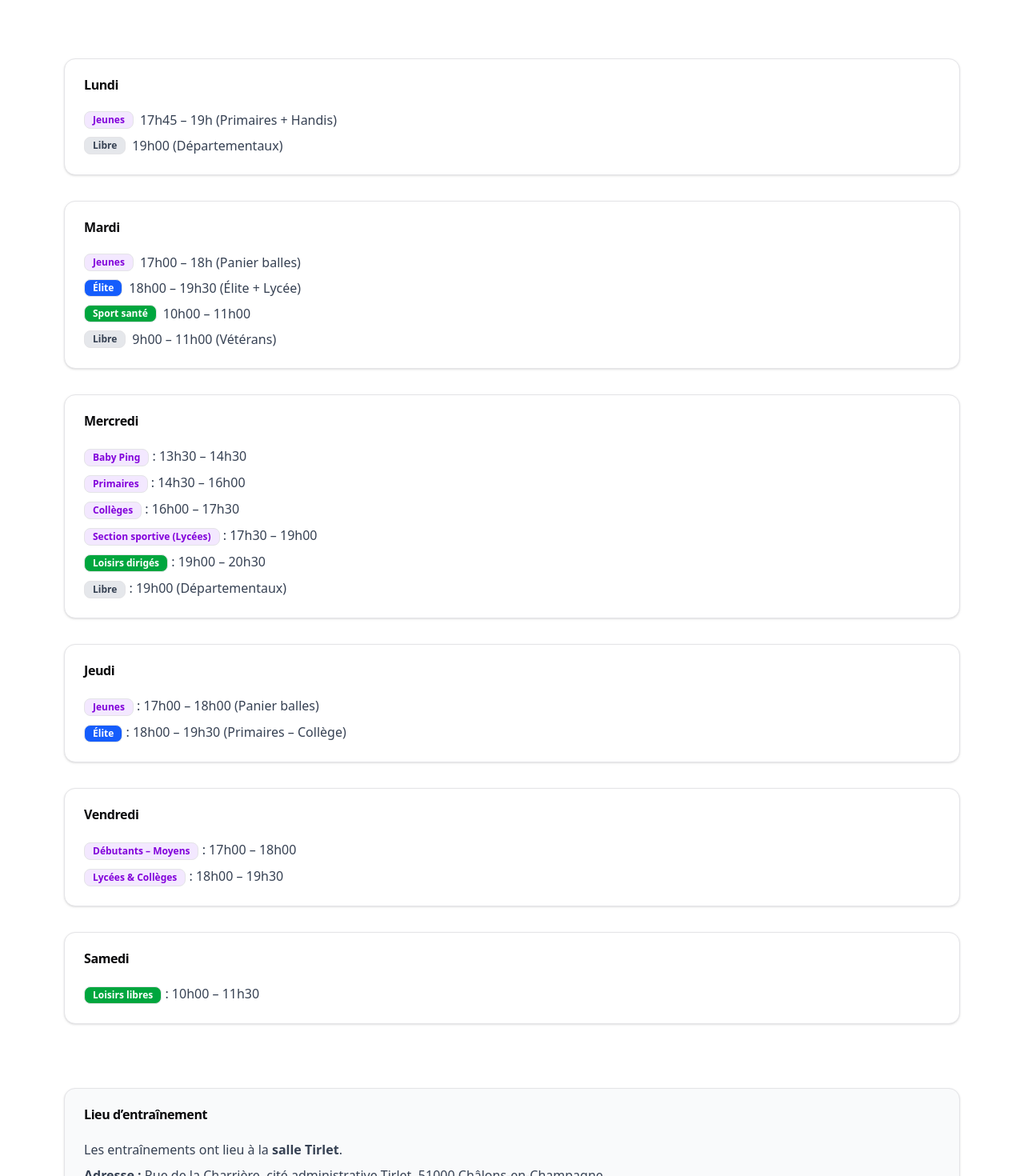
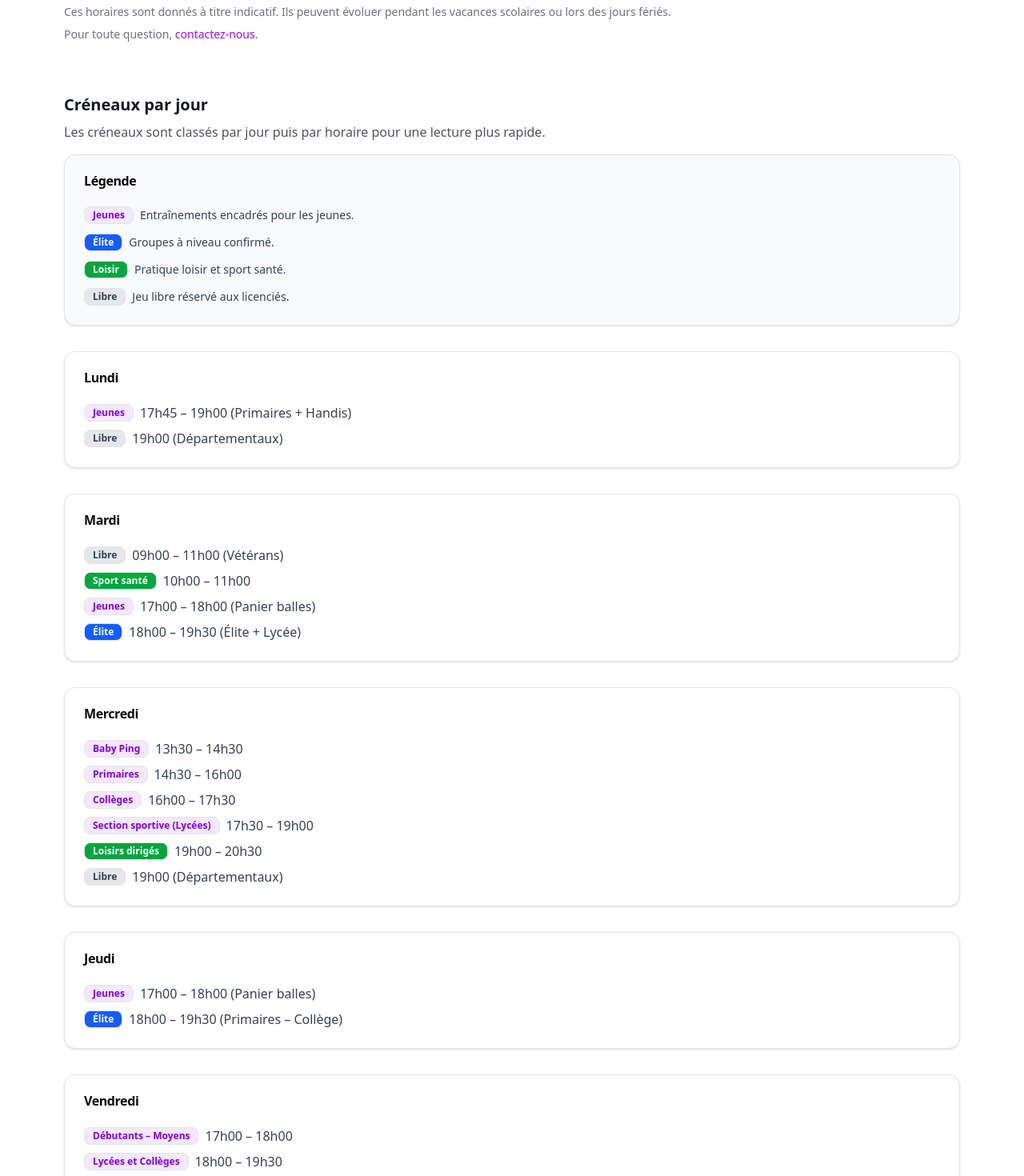
Before and after one commit to jesared/club-cctt, a Next.js app: page /horaires in a window 1280 px wide. Shown: the part 240-1710 px from the top of the page at 80% size. Built offline with nearby package versions, Linux system fonts and the light colour scheme.

Commit message:
Ameliorer la page horaires

```diff
--- a/app/horaires/page.tsx
+++ b/app/horaires/page.tsx
@@ -1,35 +1,84 @@
 import { Badge } from "@/components/ui/badge";
 import { Card, CardContent, CardHeader, CardTitle } from "@/components/ui/card";
+import Link from "next/link";
 
 export default function HorairesPage() {
   return (
-    <div className="max-w-6xl mx-auto px-4 py-16 space-y-20">
+    <div className="max-w-6xl mx-auto px-4 py-16 space-y-16">
       {/* TITRE */}
-      <header>
+      <header className="space-y-3">
         <h1 className="text-4xl font-bold mb-4">Horaires d’entraînement</h1>
         <p className="text-gray-600 max-w-3xl">
           Retrouvez ci-dessous l’ensemble des créneaux d’entraînement du
           Châlons-en-Champagne Tennis de Table.
         </p>
+        <div className="text-sm text-gray-500 max-w-3xl space-y-2">
+          <p>
+            Ces horaires sont donnés à titre indicatif. Ils peuvent évoluer
+            pendant les vacances scolaires ou lors des jours fériés.
+          </p>
+          <p>
+            Pour toute question,{" "}
+            <Link className="text-purple-600 hover:underline" href="/contact">
+              contactez-nous
+            </Link>
+            .
+          </p>
+        </div>
       </header>
 
       {/* HORAIRES PAR JOUR */}
       <section className="space-y-8">
+        <div className="grid gap-4 lg:grid-cols-[2fr,1fr]">
+          <div className="text-gray-600">
+            <h2 className="text-xl font-semibold text-gray-900">
+              Créneaux par jour
+            </h2>
+            <p className="mt-2">
+              Les créneaux sont classés par jour puis par horaire pour une
+              lecture plus rapide.
+            </p>
+          </div>
+          <Card className="bg-gray-50">
+            <CardHeader>
+              <CardTitle>Légende</CardTitle>
+            </CardHeader>
+            <CardContent className="space-y-3 text-sm text-gray-700">
+              <div className="flex items-center gap-2">
+                <Badge variant={"jeunes"}>Jeunes</Badge>
+                <span>Entraînements encadrés pour les jeunes.</span>
+              </div>
+              <div className="flex items-center gap-2">
+                <Badge variant={"elite"}>Élite</Badge>
+                <span>Groupes à niveau confirmé.</span>
+              </div>
+              <div className="flex items-center gap-2">
+                <Badge variant={"loisir"}>Loisir</Badge>
+                <span>Pratique loisir et sport santé.</span>
+              </div>
+              <div className="flex items-center gap-2">
+                <Badge variant={"libre"}>Libre</Badge>
+                <span>Jeu libre réservé aux licenciés.</span>
+              </div>
+            </CardContent>
+          </Card>
+        </div>
         {/* LUNDI */}
         <Card>
           <CardHeader>
             <CardTitle>Lundi</CardTitle>
           </CardHeader>
-          <CardContent className="space-y-2 text-gray-700">
-            <p className="flex items-center gap-2">
-              <Badge variant={"jeunes"}>Jeunes</Badge>
-              <span>17h45 – 19h (Primaires + Handis)</span>
-            </p>
-
-            <p className="flex items-center gap-2">
-              <Badge variant={"libre"}>Libre</Badge>
-              <span>19h00 (Départementaux)</span>
-            </p>
+          <CardContent className="text-gray-700">
+            <ul className="space-y-2">
+              <li className="flex items-center gap-2">
+                <Badge variant={"jeunes"}>Jeunes</Badge>
+                <span>17h45 – 19h00 (Primaires + Handis)</span>
+              </li>
+              <li className="flex items-center gap-2">
+                <Badge variant={"libre"}>Libre</Badge>
+                <span>19h00 (Départementaux)</span>
+              </li>
+            </ul>
           </CardContent>
         </Card>
 
@@ -38,25 +87,25 @@ export default function HorairesPage() {
           <CardHeader>
             <CardTitle>Mardi</CardTitle>
           </CardHeader>
-          <CardContent className="space-y-2 text-gray-700">
-            <p className="flex items-center gap-2">
-              <Badge variant={"jeunes"}>Jeunes</Badge> 17h00 – 18h (Panier
-              balles)
-            </p>
-            <p className="flex items-center gap-2">
-              <Badge variant={"elite"}>Élite</Badge>
-              <span>18h00 – 19h30 (Élite + Lycée)</span>
-            </p>
-
-            <p className="flex items-center gap-2">
-              <Badge variant={"loisir"}>Sport santé</Badge>
-              <span>10h00 – 11h00</span>
-            </p>
-
-            <p className="flex items-center gap-2">
-              <Badge variant={"libre"}>Libre</Badge>
-              <span>9h00 – 11h00 (Vétérans)</span>
-            </p>
+          <CardContent className="text-gray-700">
+            <ul className="space-y-2">
+              <li className="flex items-center gap-2">
+                <Badge variant={"libre"}>Libre</Badge>
+                <span>09h00 – 11h00 (Vétérans)</span>
+              </li>
+              <li className="flex items-center gap-2">
+                <Badge variant={"loisir"}>Sport santé</Badge>
+                <span>10h00 – 11h00</span>
+              </li>
+              <li className="flex items-center gap-2">
+                <Badge variant={"jeunes"}>Jeunes</Badge>
+                <span>17h00 – 18h00 (Panier balles)</span>
+              </li>
+              <li className="flex items-center gap-2">
+                <Badge variant={"elite"}>Élite</Badge>
+                <span>18h00 – 19h30 (Élite + Lycée)</span>
+              </li>
+            </ul>
           </CardContent>
         </Card>
 
@@ -65,26 +114,33 @@ export default function HorairesPage() {
           <CardHeader>
             <CardTitle>Mercredi</CardTitle>
           </CardHeader>
-          <CardContent className="space-y-2 text-gray-700">
-            <p>
-              <Badge variant={"jeunes"}>Baby Ping</Badge> : 13h30 – 14h30
-            </p>
-            <p>
-              <Badge variant={"jeunes"}>Primaires</Badge> : 14h30 – 16h00
-            </p>
-            <p>
-              <Badge variant={"jeunes"}>Collèges</Badge> : 16h00 – 17h30
-            </p>
-            <p>
-              <Badge variant={"jeunes"}>Section sportive (Lycées)</Badge> :
-              17h30 – 19h00
-            </p>
-            <p>
-              <Badge variant={"loisir"}>Loisirs dirigés</Badge> : 19h00 – 20h30
-            </p>
-            <p>
-              <Badge variant={"libre"}>Libre</Badge> : 19h00 (Départementaux)
-            </p>
+          <CardContent className="text-gray-700">
+            <ul className="space-y-2">
+              <li className="flex items-center gap-2">
+                <Badge variant={"jeunes"}>Baby Ping</Badge>
+                <span>13h30 – 14h30</span>
+              </li>
+              <li className="flex items-center gap-2">
+                <Badge variant={"jeunes"}>Primaires</Badge>
+                <span>14h30 – 16h00</span>
+              </li>
+              <li className="flex items-center gap-2">
+                <Badge variant={"jeunes"}>Collèges</Badge>
+                <span>16h00 – 17h30</span>
+              </li>
+              <li className="flex items-center gap-2">
+                <Badge variant={"jeunes"}>Section sportive (Lycées)</Badge>
+                <span>17h30 – 19h00</span>
+              </li>
+              <li className="flex items-center gap-2">
+                <Badge variant={"loisir"}>Loisirs dirigés</Badge>
+                <span>19h00 – 20h30</span>
+              </li>
+              <li className="flex items-center gap-2">
+                <Badge variant={"libre"}>Libre</Badge>
+                <span>19h00 (Départementaux)</span>
+              </li>
+            </ul>
           </CardContent>
         </Card>
 
@@ -93,15 +149,17 @@ export default function HorairesPage() {
           <CardHeader>
             <CardTitle>Jeudi</CardTitle>
           </CardHeader>
-          <CardContent className="space-y-2 text-gray-700">
-            <p>
-              <Badge variant={"jeunes"}>Jeunes</Badge> : 17h00 – 18h00 (Panier
-              balles)
-            </p>
-            <p>
-              <Badge variant={"elite"}>Élite</Badge> : 18h00 – 19h30 (Primaires
-              – Collège)
-            </p>
+          <CardContent className="text-gray-700">
+            <ul className="space-y-2">
+              <li className="flex items-center gap-2">
+                <Badge variant={"jeunes"}>Jeunes</Badge>
+                <span>17h00 – 18h00 (Panier balles)</span>
+              </li>
+              <li className="flex items-center gap-2">
+                <Badge variant={"elite"}>Élite</Badge>
+                <span>18h00 – 19h30 (Primaires – Collège)</span>
+              </li>
+            </ul>
           </CardContent>
         </Card>
 
@@ -110,15 +168,17 @@ export default function HorairesPage() {
           <CardHeader>
             <CardTitle>Vendredi</CardTitle>
           </CardHeader>
-          <CardContent className="space-y-2 text-gray-700">
-            <p>
-              <Badge variant={"jeunes"}>Débutants – Moyens</Badge> : 17h00 –
-              18h00
-            </p>
-            <p>
-              <Badge variant={"jeunes"}>Lycées & Collèges</Badge> : 18h00 –
-              19h30
-            </p>
+          <CardContent className="text-gray-700">
+            <ul className="space-y-2">
+              <li className="flex items-center gap-2">
+                <Badge variant={"jeunes"}>Débutants – Moyens</Badge>
+                <span>17h00 – 18h00</span>
+              </li>
+              <li className="flex items-center gap-2">
+                <Badge variant={"jeunes"}>Lycées et Collèges</Badge>
+                <span>18h00 – 19h30</span>
+              </li>
+            </ul>
           </CardContent>
         </Card>
 
@@ -127,10 +187,13 @@ export default function HorairesPage() {
           <CardHeader>
             <CardTitle>Samedi</CardTitle>
           </CardHeader>
-          <CardContent className="space-y-2 text-gray-700">
-            <p>
-              <Badge variant={"loisir"}>Loisirs libres</Badge> : 10h00 – 11h30
-            </p>
+          <CardContent className="text-gray-700">
+            <ul className="space-y-2">
+              <li className="flex items-center gap-2">
+                <Badge variant={"loisir"}>Loisirs libres</Badge>
+                <span>10h00 – 11h30</span>
+              </li>
+            </ul>
           </CardContent>
         </Card>
       </section>
@@ -159,12 +222,18 @@ export default function HorairesPage() {
           <CardHeader>
             <CardTitle>Essai gratuit</CardTitle>
           </CardHeader>
-          <CardContent>
+          <CardContent className="space-y-3">
             <p className="text-gray-700 max-w-3xl">
               Les nouveaux joueurs peuvent venir essayer gratuitement avant
               toute inscription. N’hésitez pas à nous contacter pour plus
               d’informations.
             </p>
+            <Link
+              className="inline-flex items-center font-medium text-purple-600 hover:underline"
+              href="/contact"
+            >
+              Demander un essai gratuit
+            </Link>
           </CardContent>
         </Card>
       </section>
```
